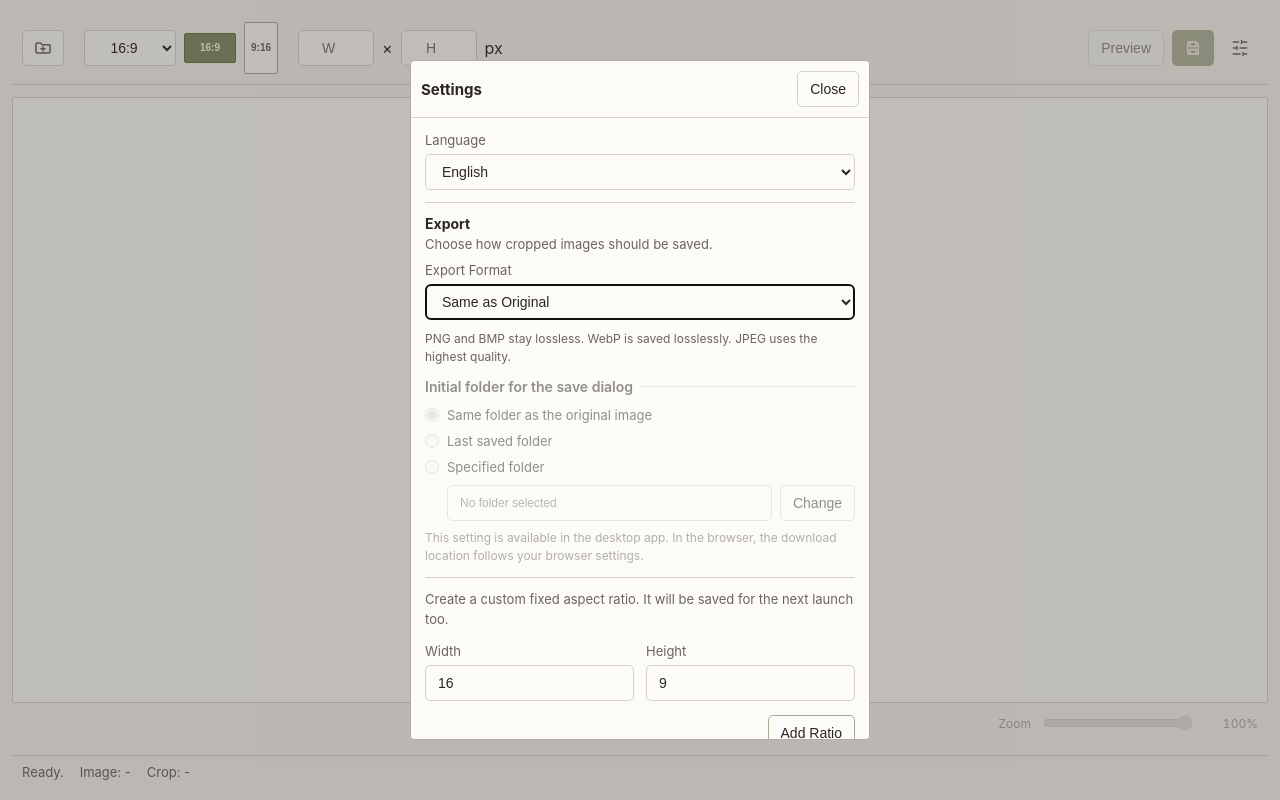
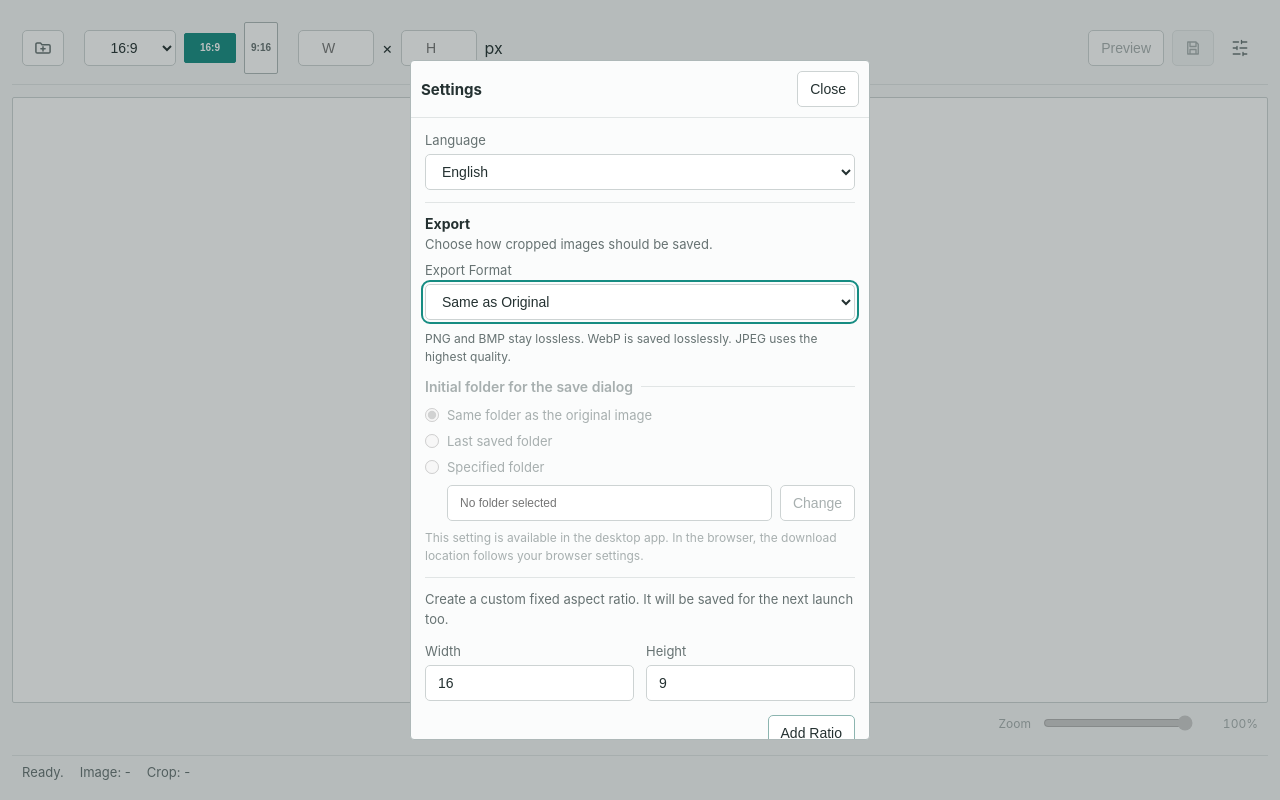
Before and after one commit to y-8-m/aspect_crop, a website built with Vite: page index.html in a window 1280 px wide. Both pictures are taken after a click on the button 1240 px from the left and 48 px from the top of the page. Built offline with nearby package versions, Linux system fonts and the light colour scheme.

Commit message:
色変更

```diff
--- a/src/main.ts
+++ b/src/main.ts
@@ -136,6 +136,11 @@ const customRatioList = must<HTMLDivElement>("#custom-ratio-list");
 const customRatioEmpty = must<HTMLParagraphElement>("#custom-ratio-empty");
 
 const ctx = get2dContext(canvas);
+const themeColors = getComputedStyle(document.documentElement);
+const cropColors = {
+  outline: themeColors.getPropertyValue("--control-bg").trim(),
+  handle: themeColors.getPropertyValue("--accent").trim()
+};
 
 const state = {
   image: null as HTMLImageElement | null,
@@ -1043,7 +1048,7 @@ function render(): void {
   ctx.restore();
 
   ctx.save();
-  ctx.strokeStyle = "#f8fafc";
+  ctx.strokeStyle = cropColors.outline;
   ctx.lineWidth = 2;
   ctx.strokeRect(cropRect.x, cropRect.y, cropRect.width, cropRect.height);
   drawHandles(cropRect);
@@ -1054,7 +1059,7 @@ function drawHandles(cropRect: Rect): void {
   const half = HANDLE_SIZE / 2;
   const points = handlePoints(cropRect);
 
-  ctx.fillStyle = "#0f766e";
+  ctx.fillStyle = cropColors.handle;
   for (const point of Object.values(points)) {
     ctx.fillRect(point.x - half, point.y - half, HANDLE_SIZE, HANDLE_SIZE);
   }
--- a/src/style.css
+++ b/src/style.css
@@ -1,15 +1,34 @@
 :root {
   color-scheme: light;
   font-family: "SF Pro Text", "Segoe UI", sans-serif;
-  --bg: #f4f3ef;
-  --panel: #fcfbf8;
-  --border: #d6d1c8;
-  --hover: #eceae4;
-  --text: #2a2621;
-  --muted: #6a645d;
-  --accent: #6a7447;
-  --accent-strong: #545d39;
-  --danger: #b93f2f;
+  /* Background */
+  --app-bg: #F6F8F8;
+  --surface-bg: #FBFCFC;
+  --canvas-bg: #FFFFFF;
+
+  /* Borders */
+  --border-subtle: #E1E5E5;
+  --border: #CDD3D3;
+  --border-strong: #AEB8B8;
+
+  /* Text */
+  --text-primary: #243131;
+  --text-secondary: #667272;
+  --text-disabled: #A7AFAF;
+
+  /* Accent */
+  --accent: #168C82;
+  --accent-hover: #117A72;
+  --accent-active: #0D6D66;
+  --accent-soft: #E4F3F1;
+
+  /* Controls */
+  --control-bg: #FFFFFF;
+  --control-hover: #F0F3F3;
+  --control-active: #E6EAEA;
+
+  /* Semantic */
+  --danger: #C94F4F;
 }
 
 * {
@@ -21,8 +40,8 @@ body {
   margin: 0;
   width: 100%;
   height: 100%;
-  background: var(--bg);
-  color: var(--text);
+  background: var(--app-bg);
+  color: var(--text-primary);
 }
 
 body {
@@ -44,7 +63,7 @@ body {
   column-gap: 20px;
   row-gap: 10px;
   padding: 10px;
-  border-bottom: 1px solid var(--border);
+  border-bottom: 1px solid var(--border-subtle);
 }
 
 .toolbar-group {
@@ -62,8 +81,8 @@ button,
 select,
 input {
   border: 1px solid var(--border);
-  background: var(--panel);
-  color: var(--text);
+  background: var(--control-bg);
+  color: var(--text-primary);
   border-radius: 5px;
   height: 36px;
   padding: 0 12px;
@@ -74,35 +93,37 @@ button {
   cursor: pointer;
 }
 
-button:disabled {
+button:disabled,
+select:disabled,
+input:disabled {
+  color: var(--text-disabled);
   cursor: not-allowed;
-  opacity: 0.5;
 }
 
 button:hover:not(:disabled) {
   border-color: var(--accent);
-  background: var(--hover);
+  background: var(--control-hover);
 }
 
 #save-button {
   background: var(--accent);
-  color: #f9f7f1;
+  color: var(--control-bg);
   border-color: var(--accent);
 }
 
 #save-button:hover:not(:disabled) {
-  background: var(--accent-strong);
+  background: var(--accent-hover);
 }
 
 #open-button {
-  color: var(--muted);
-  background: var(--panel);
+  color: var(--text-secondary);
+  background: var(--control-bg);
 }
 
 #open-button:hover:not(:disabled),
 #add-ratio-button:hover:not(:disabled) {
-  color: var(--accent-strong);
-  background: var(--hover);
+  color: var(--accent-hover);
+  background: var(--control-hover);
 }
 
 .icon-button {
@@ -129,12 +150,12 @@ button:hover:not(:disabled) {
   border-radius: 5px;
   border-color: transparent;
   background: transparent;
-  color: var(--muted);
+  color: var(--text-secondary);
 }
 
 #add-ratio-button:hover:not(:disabled) {
   border-color: transparent;
-  background: var(--hover);
+  background: var(--control-hover);
 }
 
 .orientation-toggle {
@@ -149,8 +170,8 @@ button:hover:not(:disabled) {
   padding: 0;
   height: auto;
   min-height: 0;
-  border: 1.6px solid #b2aba0;
-  background: var(--panel);
+  border: 1.6px solid var(--border-strong);
+  background: var(--control-bg);
   border-radius: 2px;
   transition: background-color 120ms ease, border-color 120ms ease;
 }
@@ -161,7 +182,7 @@ button:hover:not(:disabled) {
 }
 
 .orientation-choice:disabled:hover {
-  border-color: #b2aba0;
+  border-color: var(--border-strong);
 }
 
 .orientation-choice.landscape {
@@ -181,22 +202,22 @@ button:hover:not(:disabled) {
   font-size: 10px;
   font-weight: 700;
   line-height: 1;
-  color: var(--muted);
+  color: var(--text-secondary);
 }
 
 .orientation-choice.is-active,
 .orientation-choice.is-active:hover:not(:disabled) {
-  background: color-mix(in oklab, var(--accent) 82%, var(--panel));
+  background: var(--accent);
   border-color: var(--accent);
 }
 
 .orientation-choice.is-active .orientation-label {
-  color: #f9f7f1;
+  color: var(--control-bg);
 }
 
 .orientation-toggle[data-active-orientation="square"] .orientation-choice {
-  background: color-mix(in oklab, var(--accent) 26%, var(--panel));
-  border-color: color-mix(in oklab, var(--accent) 54%, #b2aba0);
+  background: var(--accent-soft);
+  border-color: var(--border-strong);
 }
 
 .ratio-group {
@@ -226,7 +247,7 @@ button:hover:not(:disabled) {
   height: 100%;
   border-radius: 2px;
   border: 1px solid var(--border);
-  background: var(--panel);
+  background: var(--canvas-bg);
   overflow: hidden;
 }
 
@@ -266,7 +287,7 @@ button:hover:not(:disabled) {
   justify-content: flex-end;
   gap: 10px;
   padding: 8px 10px;
-  color: var(--muted);
+  color: var(--text-secondary);
   font-size: 12px;
 }
 
@@ -287,7 +308,7 @@ button:hover:not(:disabled) {
 }
 
 .zoom-controls.is-disabled {
-  opacity: 0.5;
+  color: var(--text-disabled);
 }
 
 .zoom-controls input:disabled {
@@ -303,7 +324,7 @@ button:hover:not(:disabled) {
   max-width: min(420px, calc(100% - 32px));
   padding: 10px 14px;
   text-align: center;
-  color: var(--muted);
+  color: var(--text-secondary);
   font-size: 13px;
   pointer-events: none;
 }
@@ -317,10 +338,10 @@ button:hover:not(:disabled) {
   align-items: center;
   flex-wrap: wrap;
   gap: 16px;
-  border-top: 1px solid var(--border);
+  border-top: 1px solid var(--border-subtle);
   padding: 8px 10px;
   font-size: 13px;
-  color: var(--muted);
+  color: var(--text-secondary);
 }
 
 #status-text.error {
@@ -353,7 +374,7 @@ button:hover:not(:disabled) {
   inset: 0;
   display: grid;
   place-items: center;
-  background: color-mix(in oklab, #37312a 30%, transparent);
+  background: color-mix(in oklab, var(--text-primary) 30%, transparent);
   z-index: 200;
 }
 
@@ -366,10 +387,10 @@ button:hover:not(:disabled) {
   max-height: 85vh;
   display: grid;
   grid-template-rows: auto 1fr;
-  background: var(--panel);
+  background: var(--surface-bg);
   border-radius: 4px;
   overflow: hidden;
-  border: 1px solid #b2aba0;
+  border: 1px solid var(--border-strong);
 }
 
 .modal-header {
@@ -377,7 +398,7 @@ button:hover:not(:disabled) {
   justify-content: space-between;
   align-items: center;
   padding: 10px;
-  border-bottom: 1px solid var(--border);
+  border-bottom: 1px solid var(--border-subtle);
 }
 
 .modal-header h2 {
@@ -386,7 +407,7 @@ button:hover:not(:disabled) {
 }
 
 .preview-body {
-  background: var(--bg);
+  background: var(--canvas-bg);
 }
 
 .preview-modal-content {
@@ -395,7 +416,7 @@ button:hover:not(:disabled) {
 }
 
 .preview-modal-content .zoom-controls {
-  border-top: 1px solid var(--border);
+  border-top: 1px solid var(--border-subtle);
 }
 
 .ratio-modal-content {
@@ -415,7 +436,7 @@ button:hover:not(:disabled) {
   margin: 0;
   padding: 12px 0 0;
   border: 0;
-  border-top: 1px solid var(--border);
+  border-top: 1px solid var(--border-subtle);
 }
 
 .save-folder-settings legend {
@@ -455,7 +476,7 @@ button:hover:not(:disabled) {
 
 .save-folder-settings:not(:disabled) .custom-save-folder-row.is-disabled,
 .save-folder-settings:disabled {
-  opacity: 0.5;
+  color: var(--text-disabled);
 }
 
 .custom-save-folder-row button:disabled {
@@ -469,14 +490,14 @@ button:hover:not(:disabled) {
 
 .language-field {
   padding-bottom: 12px;
-  border-bottom: 1px solid var(--border);
+  border-bottom: 1px solid var(--border-subtle);
 }
 
 .settings-field {
   display: grid;
   gap: 6px;
   font-size: 13px;
-  color: var(--muted);
+  color: var(--text-secondary);
 }
 
 .settings-field select {
@@ -485,7 +506,7 @@ button:hover:not(:disabled) {
 
 .settings-field-help {
   margin: 0;
-  color: var(--muted);
+  color: var(--text-secondary);
   font-size: 12px;
   line-height: 1.5;
 }
@@ -494,12 +515,12 @@ button:hover:not(:disabled) {
   display: grid;
   gap: 14px;
   padding-top: 12px;
-  border-top: 1px solid var(--border);
+  border-top: 1px solid var(--border-subtle);
 }
 
 .ratio-form-copy {
   margin: 0;
-  color: var(--muted);
+  color: var(--text-secondary);
   font-size: 13px;
   line-height: 1.5;
 }
@@ -514,7 +535,7 @@ button:hover:not(:disabled) {
   display: grid;
   gap: 6px;
   font-size: 13px;
-  color: var(--muted);
+  color: var(--text-secondary);
 }
 
 .ratio-form input {
@@ -546,14 +567,14 @@ button:hover:not(:disabled) {
 }
 
 .danger-button {
-  color: #f9f7f1;
+  color: var(--control-bg);
   background: var(--danger);
   border-color: var(--danger);
 }
 
 .danger-button:hover:not(:disabled) {
-  border-color: color-mix(in oklab, var(--danger) 70%, #7c231d);
-  background: color-mix(in oklab, var(--danger) 82%, #7c231d);
+  border-color: color-mix(in oklab, var(--danger) 70%, var(--text-primary));
+  background: color-mix(in oklab, var(--danger) 82%, var(--text-primary));
 }
 
 .hidden {
@@ -564,7 +585,7 @@ button:hover:not(:disabled) {
   display: grid;
   gap: 10px;
   padding-top: 12px;
-  border-top: 1px solid var(--border);
+  border-top: 1px solid var(--border-subtle);
 }
 
 .custom-ratio-header {
@@ -580,7 +601,7 @@ button:hover:not(:disabled) {
 .custom-ratio-header p,
 .custom-ratio-empty {
   margin: 0;
-  color: var(--muted);
+  color: var(--text-secondary);
   font-size: 13px;
 }
 
@@ -603,7 +624,7 @@ button:hover:not(:disabled) {
 
 .custom-ratio-item.is-selected {
   border-color: var(--accent);
-  background: color-mix(in oklab, var(--panel) 86%, #e3e3da);
+  background: var(--accent-soft);
 }
 
 .custom-ratio-actions {
@@ -620,6 +641,39 @@ button:hover:not(:disabled) {
   position: absolute;
   max-width: none;
   display: block;
+}
+
+button:active:not(:disabled),
+#open-button:active:not(:disabled),
+#add-ratio-button:active:not(:disabled) {
+  background: var(--control-active);
+}
+
+#save-button:active:not(:disabled),
+.orientation-choice.is-active:active:not(:disabled) {
+  background: var(--accent-active);
+}
+
+.danger-button:active:not(:disabled) {
+  background: color-mix(in oklab, var(--danger) 70%, var(--text-primary));
+}
+
+#save-button:disabled {
+  background: var(--control-hover);
+  border-color: var(--border-subtle);
+  color: var(--text-disabled);
+}
+
+.orientation-choice:disabled .orientation-label,
+.save-folder-settings:disabled .settings-field-help {
+  color: var(--text-disabled);
+}
+
+button:focus-visible,
+select:focus-visible,
+input:focus-visible {
+  outline: 2px solid var(--accent);
+  outline-offset: 2px;
 }
 
 @media (max-width: 760px) {
```
